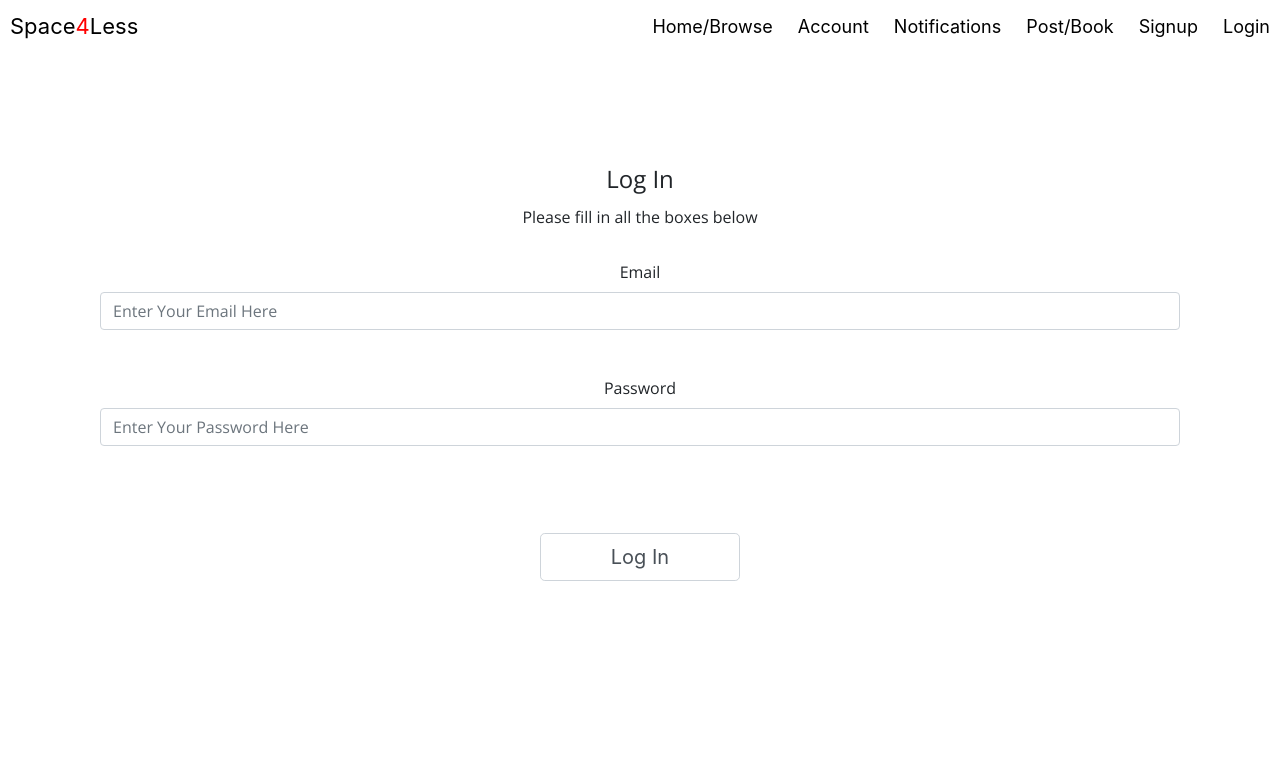
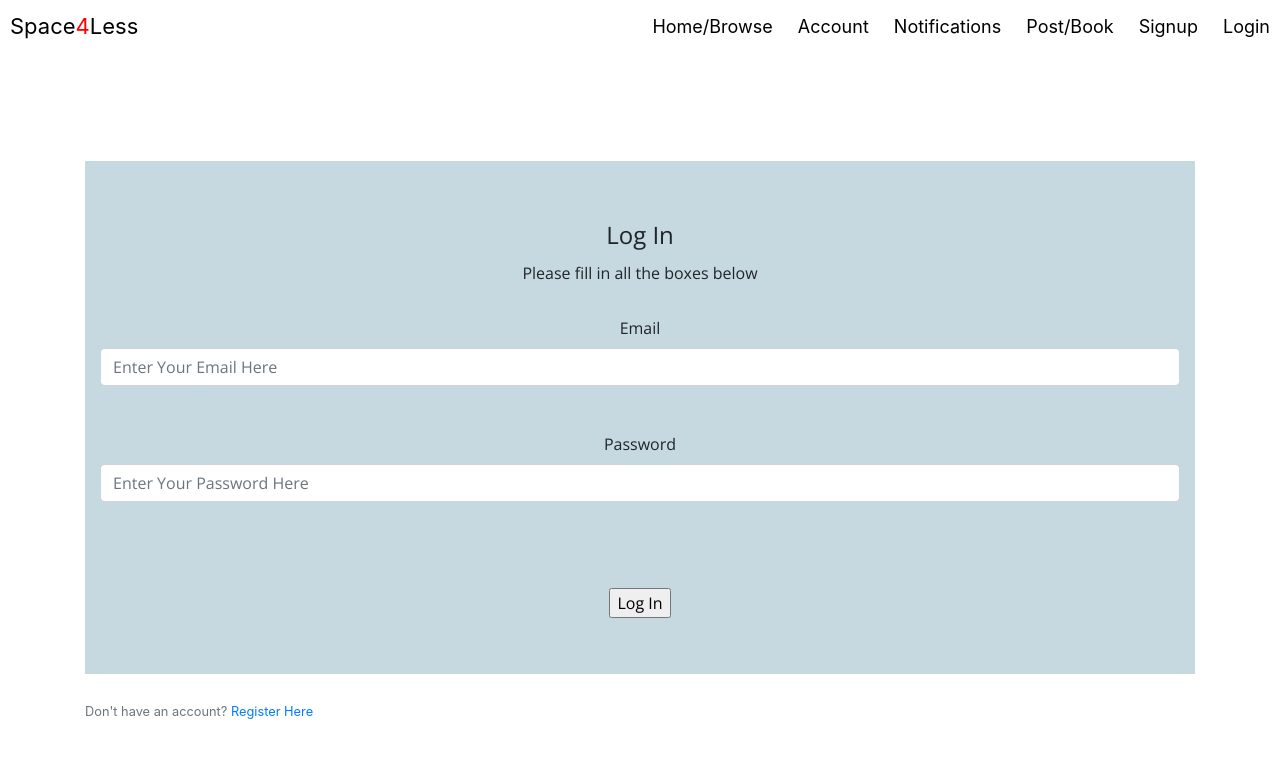
Before and after one commit to Jasmanji/Group5_Space4Less, a Flask app: page /login in a window 1280 px wide. Shown: the top 758 px of the page. Run offline with Flask 2, Linux system fonts and the light colour scheme; some libraries are stand-ins or nearby versions.

Commit message:
adding in the log in functionality

```diff
--- a/app/main/routes.py
+++ b/app/main/routes.py
@@ -6,9 +6,10 @@ from app import RegistrationForm, db
 # we also need to import the forms
 from app.main.forms import LoginForm
 from app.models import User
-
+from flask_login import current_user, login_user, logout_user
 # we create an instance of blueprint as main
 bp_main = Blueprint('main', __name__)
+#bp_auth = Blueprint('auth', __name__)
 
 
 # route for home page.
@@ -34,9 +35,27 @@ def signup():
 
 
 # route for the login
+# lines before form instance are a way to ensure if a user is ALREADY logged in
+# they will just be redirected back to the home page
+# the user query is where they are actually logged in, and the first() is used
+# bc we just want one result (for the username) and then when the username is identified
+# the check password checks the password input against that which exists in the database
+# associated with that username
+# the final section is where there are no errors and the user is officially logged in
+# using the log in function
 @bp_main.route("/login", methods=['GET', 'POST'])
 def login():
+    if current_user.is_authenticated:
+        return redirect(url_for('home_page'))
     form_instance = LoginForm()
+    if form_instance.validate_on_submit():
+        user = User.query.filter_by(username=form_instance.username.data).first()
+        if user is None or not user.check_password(form_instance.password.data):
+            flash('Invalid Login')
+            return redirect(url_for('login'))
+        login_user(user, remember=form_instance.remember_me.data)
+        flash('congrats you are logged in {}' .format(user.username))
+        return redirect(url_for('home_page'))
     return render_template('login.html', title='Login Page', form=form_instance)
 
 
--- a/app/static/design.css
+++ b/app/static/design.css
@@ -35,9 +35,14 @@ h2{
   padding-left: 20%;
   padding-right: 20%;
 }
+
 form {
   margin-top: 10%;
+    background-color: rgb(198, 217, 224);
+    padding-top: 5%;
+    padding-bottom: 5%
 }
+
 
 /* Navbar CSS */
 * {
--- a/app/templates/login.html
+++ b/app/templates/login.html
@@ -12,9 +12,10 @@
                 </div>
                 <div class="form-group">{{ form.email.label(class="form-control-label") }} {{ form.email(class="form-control") }}</div>
                 <div class="form-group"> {{ form.password.label(class="form-control-label") }} {{ form.password(class="form-control") }}</div>
-            </fieldset>
+            <p id="signupbutton">{{ form.submit }}</p></fieldset>
         </form>
-        <p id="signupbutton">{{ form.submit(class="form-control form-control-lg") }}</p>
+
     </div>
-
+    <br>
+    <small class="text-muted">Don't have an account? <a href="{{ url_for('main.signup') }}">Register Here</a> </small>
 {% endblock content %}
```
Also changed, not shown: app/__init__.py (+7 -5 lines), app/models.py (+22 -11 lines), app/spaceless.db.
